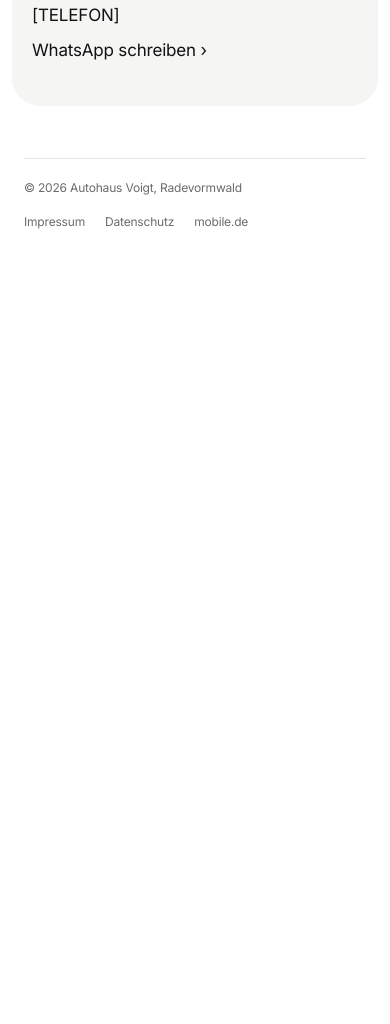
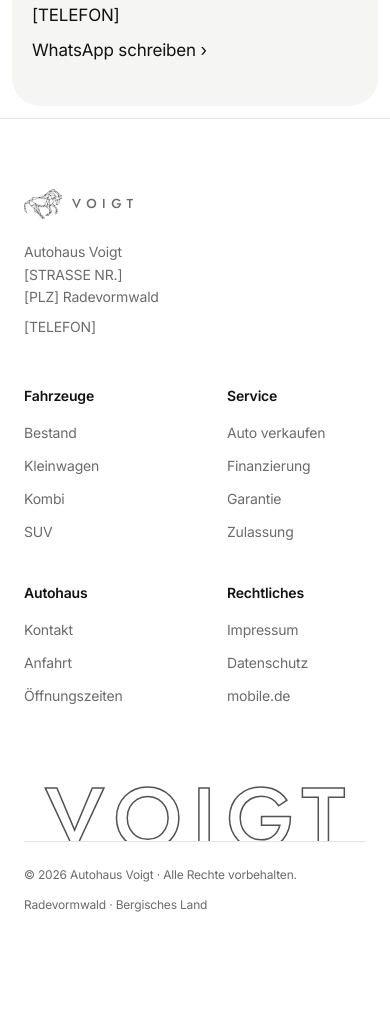
Before and after one commit to batularhman459-source/autohaus-voigt, a website: page index.html in a window 390 px wide. Shown: the part 5502-6526 px from the top of the page. Before the commit the page ends 5843 px from the top, so only its background shows below. Drawn offline with Linux system fonts and the light colour scheme.

Commit message:
Intro kürzer (~2,7 s), Pferd zeichnet sich gleichzeitig; neuer Footer mit Outline-Schriftzug
Co-Authored-By: Claude Opus 5.5 <noreply@anthropic.com>
Claude-Session: https://claude.ai/code/session_01TFmM2LJMGeFJVMHDVRdpTR

```diff
--- a/assets/css/style.css
+++ b/assets/css/style.css
@@ -61,19 +61,19 @@ button { font: inherit; }
   position: fixed; inset: 0; z-index: 100; background: #fff;
   display: flex; align-items: center; justify-content: center;
 }
-.intro.play { animation: curtain 1s 3.25s var(--ease-io) forwards; }
+.intro.play { animation: curtain .8s 1.9s var(--ease-io) forwards; }
 .intro-mark { display: flex; flex-direction: column; align-items: center; gap: 16px; }
-.intro.play .intro-mark { animation: markOut .7s 2.85s var(--ease-io) forwards; }
+.intro.play .intro-mark { animation: markOut .5s 1.65s var(--ease-io) forwards; }
 .intro-horse { width: min(260px, 60vw); height: auto; overflow: visible; }
 .intro-horse path { stroke-dasharray: 1; stroke-dashoffset: 1; }
-.intro.play .intro-horse path { animation: draw .9s var(--ease-io) forwards; }
+.intro.play .intro-horse path { animation: draw .8s var(--ease-io) forwards; }
 .intro-w1, .intro-w2 { font-family: var(--font-mark); font-weight: 400; opacity: 0; }
 .intro-w1 { font-size: 22px; letter-spacing: .42em; margin-right: -.42em; }
 .intro-w2 { font-size: 30px; letter-spacing: .56em; margin-right: -.56em; }
 .intro-line { display: block; width: min(300px, 70vw); height: 1.5px; background: var(--ink); transform: scaleX(0); }
-.intro.play .intro-w1 { animation: w1In 1.1s 1.35s var(--ease-out) forwards; }
-.intro.play .intro-line { animation: lineIn .9s 1.55s var(--ease-io) forwards; }
-.intro.play .intro-w2 { animation: w2In 1.1s 1.7s var(--ease-out) forwards; }
+.intro.play .intro-w1 { animation: w1In .8s .55s var(--ease-out) forwards; }
+.intro.play .intro-line { animation: lineIn .7s .7s var(--ease-io) forwards; }
+.intro.play .intro-w2 { animation: w2In .8s .8s var(--ease-out) forwards; }
 @keyframes draw { to { stroke-dashoffset: 0; } }
 @keyframes w1In { from { opacity: 0; letter-spacing: .9em; filter: blur(4px); } to { opacity: 1; letter-spacing: .42em; filter: none; } }
 @keyframes w2In { from { opacity: 0; letter-spacing: 1.1em; filter: blur(4px); } to { opacity: 1; letter-spacing: .56em; filter: none; } }
@@ -132,10 +132,10 @@ button { font: inherit; }
 .hero p { font-size: clamp(19px, 2vw, 26px); color: rgba(255,255,255,.82); letter-spacing: -.015em; }
 .hero-actions { display: flex; flex-wrap: wrap; justify-content: center; align-items: center; gap: 12px 28px; margin-top: 14px; }
 .hero-note { position: absolute; left: 24px; bottom: 20px; font-size: 12px; color: rgba(255,255,255,.55); }
-body.intro-done .hero-media { animation: heroZoom 2.4s var(--ease-out) both; }
-body.intro-done .hero-content > * { animation: fadeUp 1.1s var(--ease-out) both; }
-body.intro-done .hero-content > *:nth-child(2) { animation-delay: .2s; }
-body.intro-done .hero-content > *:nth-child(3) { animation-delay: .4s; }
+body.intro-done .hero-media { animation: heroZoom 1.8s var(--ease-out) both; }
+body.intro-done .hero-content > * { animation: fadeUp .9s var(--ease-out) both; }
+body.intro-done .hero-content > *:nth-child(2) { animation-delay: .12s; }
+body.intro-done .hero-content > *:nth-child(3) { animation-delay: .24s; }
 body.is-intro .hero-content > * { opacity: 0; }
 @keyframes heroZoom { from { transform: scale(1.18); opacity: 0; } to { transform: none; opacity: 1; } }
 @keyframes fadeUp { from { opacity: 0; transform: translateY(28px); } to { opacity: 1; transform: none; } }
@@ -206,6 +206,35 @@ body.is-intro .hero-content > * { opacity: 0; }
 .footer-inner { max-width: 1040px; margin: 0 auto; border-top: 1px solid var(--line); padding-top: 20px; display: flex; flex-wrap: wrap; justify-content: space-between; gap: 16px; font-size: 12px; color: var(--muted); }
 .footer-inner nav { display: flex; gap: 20px; }
 
+/* ---------- Footer ---------- */
+.site-footer { position: relative; overflow: hidden; background: #fff; padding: 96px 24px 0; border-top: 1px solid var(--line); }
+.site-footer .f-top { max-width: 1180px; margin: 0 auto; display: flex; flex-wrap: wrap; justify-content: space-between; align-items: flex-start; gap: 48px; font-size: 14px; color: var(--muted); }
+.f-brand { display: flex; flex-direction: column; gap: 8px; max-width: 260px; }
+.f-brand .brand { margin-bottom: 8px; }
+.f-brand address { font-style: normal; line-height: 1.6; }
+.f-cols { display: grid; grid-template-columns: repeat(4, minmax(0, auto)); gap: 40px 64px; }
+.f-col p { margin: 0 0 16px; font-weight: 600; color: var(--ink); }
+.f-col ul { list-style: none; margin: 0; padding: 0; display: flex; flex-direction: column; gap: 12px; }
+.f-col a { color: var(--muted); transition: color .25s; }
+.f-col a:hover { color: var(--ink); opacity: 1; }
+.f-word {
+  margin: 64px 0 0; text-align: center; line-height: .82; white-space: nowrap;
+  font-family: var(--font-mark); font-weight: 500; letter-spacing: .12em; margin-right: -.12em;
+  font-size: clamp(4rem, 22vw, 20rem);
+  color: transparent; -webkit-text-stroke: 1.5px #525252;
+  transform: translateY(18%);
+}
+.f-bottom { position: relative; max-width: 1180px; margin: 0 auto; padding: 24px 0 32px; display: flex; flex-wrap: wrap; justify-content: space-between; gap: 12px; font-size: 12px; color: var(--muted); border-top: 1px solid var(--line); background: #fff; }
+.f-stagger > * { opacity: 0; transform: translateY(20px); transition: opacity .5s ease-out, transform .5s ease-out; }
+.f-stagger.in > * { opacity: 1; transform: none; }
+.f-word.fx { opacity: 0; transform: translateY(calc(18% + 40px)); transition: opacity .8s ease-out, transform .8s ease-out; }
+.f-word.fx.in { opacity: 1; transform: translateY(18%); }
+@media (max-width: 820px) {
+  .f-cols { grid-template-columns: repeat(2, minmax(0, 1fr)); width: 100%; }
+  .site-footer { padding-top: 64px; }
+  .f-bottom { padding-bottom: 110px; }
+}
+
 /* ---------- Mobile Aktionsleiste ---------- */
 .quickbar { display: none; }
 @media (max-width: 820px) {
@@ -247,7 +276,7 @@ body.is-intro .hero-content > * { opacity: 0; }
 /* Intro läuft trotzdem (Logo zeichnet sich), aber ohne Zoom, Unschärfe
    und Vorhang-Bewegung: es blendet nur weich aus. Keine Parallax-Effekte. */
 @media (prefers-reduced-motion: reduce) {
-  .intro.play { animation: introFade .8s 3.25s ease forwards; }
+  .intro.play { animation: introFade .6s 1.9s ease forwards; }
   .intro.play .intro-mark { animation: none; }
   body.intro-done .hero-media { animation: none; }
   body.intro-done .hero-content > * { animation-name: fadeIn; }
--- a/assets/js/main.js
+++ b/assets/js/main.js
@@ -19,15 +19,17 @@
     void intro.offsetWidth;            // Animation neu starten
     intro.classList.add('play');
     window.scrollTo(0, 0);
-    clearTimeout(playIntro.t);
-    playIntro.t = setTimeout(finishIntro, 4250);
+    clearTimeout(playIntro.t); clearTimeout(playIntro.h);
+    // Hero startet, sobald der Vorhang hochfährt; Intro danach entfernen
+    playIntro.h = setTimeout(() => { body.classList.remove('is-intro'); body.classList.add('intro-done'); }, 1900);
+    playIntro.t = setTimeout(finishIntro, 2750);
   }
   if (intro) {
-    // Pfade des Pferds nacheinander zeichnen (links -> rechts)
+    // Alle Linien des Pferds zeichnen sich gleichzeitig, leicht versetzt
     const paths = intro.querySelectorAll('.intro-horse path');
-    paths.forEach((p, i) => {
+    paths.forEach((p) => {
       p.setAttribute('pathLength', '1');
-      p.style.animationDelay = (0.05 + 1.25 * i / paths.length).toFixed(2) + 's';
+      p.style.animationDelay = (Math.random() * 0.3).toFixed(2) + 's';
     });
     playIntro();
     // Klick aufs Logo spielt das Intro erneut ab
@@ -54,7 +56,10 @@
   }
 
   /* ---------- Scroll-Reveal ---------- */
-  const reveals = document.querySelectorAll('.reveal');
+  const reveals = document.querySelectorAll('.reveal, .f-stagger, .f-word.fx');
+  // Footer-Spalten nacheinander einblenden
+  document.querySelectorAll('.f-stagger').forEach((g) =>
+    Array.from(g.children).forEach((c, i) => { c.style.transitionDelay = (0.05 + i * 0.1).toFixed(2) + 's'; }));
   if ('IntersectionObserver' in window) {
     const io = new IntersectionObserver((entries) => {
       entries.forEach((en) => {
--- a/index.html
+++ b/index.html
@@ -394,14 +394,38 @@
     </section>
   </main>
 
-  <footer class="footer">
-    <div class="footer-inner">
-      <span>© 2026 Autohaus Voigt, Radevormwald</span>
-      <nav aria-label="Rechtliches">
-        <a href="#">Impressum</a>
-        <a href="#">Datenschutz</a>
-        <a href="#">mobile.de</a>
-      </nav>
+  <footer class="site-footer">
+    <div class="f-top f-stagger">
+      <div class="f-brand">
+        <a href="index.html" class="brand" aria-label="Autohaus Voigt – Startseite"><img src="assets/img/logo-pferd.svg" alt=""><span>VOIGT</span></a>
+        <address>Autohaus Voigt<br>[STRASSE NR.]<br>[PLZ] Radevormwald</address>
+        <a href="tel:">[TELEFON]</a>
+      </div>
+      <div class="f-cols f-stagger">
+        <div class="f-col"><p>Fahrzeuge</p><ul>
+          <li><a href="fahrzeuge.html">Bestand</a></li>
+          <li><a href="fahrzeuge.html">Kleinwagen</a></li>
+          <li><a href="fahrzeuge.html">Kombi</a></li>
+          <li><a href="fahrzeuge.html">SUV</a></li></ul></div>
+        <div class="f-col"><p>Service</p><ul>
+          <li><a href="index.html#verkaufen">Auto verkaufen</a></li>
+          <li><a href="index.html#finanzieren">Finanzierung</a></li>
+          <li><a href="index.html#service">Garantie</a></li>
+          <li><a href="index.html#service">Zulassung</a></li></ul></div>
+        <div class="f-col"><p>Autohaus</p><ul>
+          <li><a href="index.html#besuch">Kontakt</a></li>
+          <li><a href="index.html#besuch">Anfahrt</a></li>
+          <li><a href="index.html#besuch">Öffnungszeiten</a></li></ul></div>
+        <div class="f-col"><p>Rechtliches</p><ul>
+          <li><a href="#">Impressum</a></li>
+          <li><a href="#">Datenschutz</a></li>
+          <li><a href="#">mobile.de</a></li></ul></div>
+      </div>
+    </div>
+    <p class="f-word fx" aria-hidden="true">VOIGT</p>
+    <div class="f-bottom">
+      <span>© 2026 Autohaus Voigt · Alle Rechte vorbehalten.</span>
+      <span>Radevormwald · Bergisches Land</span>
     </div>
   </footer>
 
```
Also changed, not shown: fahrzeuge.html (+32 -4 lines).
